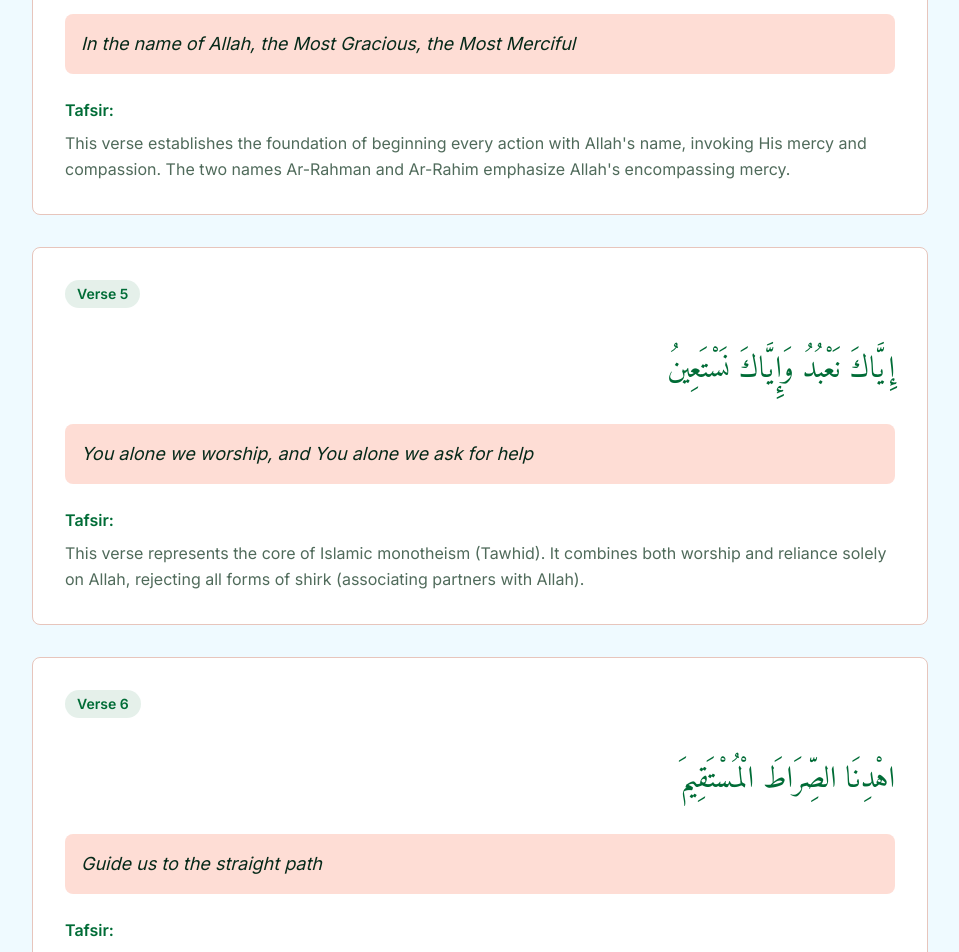
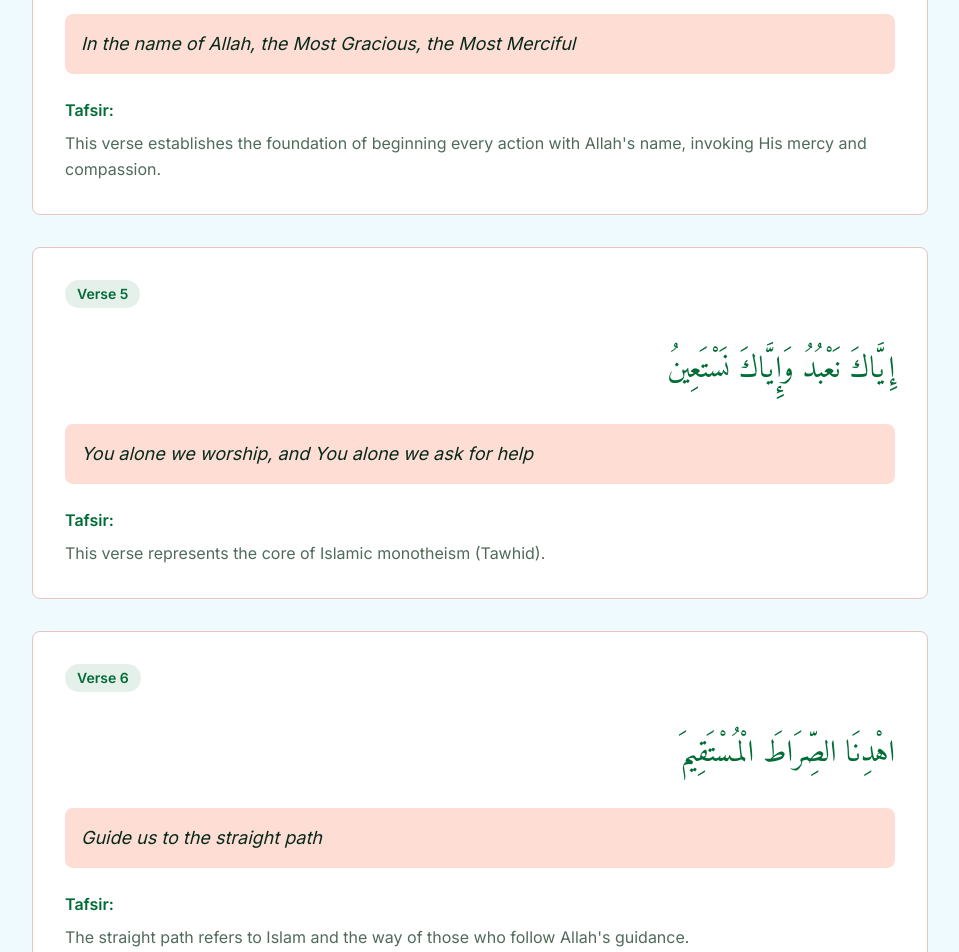
Before and after one commit to Mahammed988/noor-al-ilm, a Next.js app: page /tafsir/1 in a window 1280 px wide. Shown: the part 1140-2092 px from the top of the page, without its empty margins (160-1119 px from the left). Built offline with nearby package versions, Linux system fonts and the light colour scheme.

Commit message:
Fix dynamic routes with proper Next.js 15+ async params pattern

```diff
--- a/app/juz/[id]/page.tsx
+++ b/app/juz/[id]/page.tsx
@@ -1,17 +1,17 @@
 import { notFound } from "next/navigation";
-import { getJuzByNumber, getAllJuz } from "@/lib/data/juz";
+import { getJuzByNumber } from "@/lib/data/juz";
 import { getAllSurahs } from "@/lib/data/complete-surahs";
 import JuzContent from "@/components/JuzContent";
 
-export default async function JuzDetailPage({
-  params
-}: {
-  params: Promise<{ id: string }>
-}) {
-  const { id } = await params;
+interface PageProps {
+  params: Promise<{ id: string }>;
+}
+
+export default async function JuzDetailPage(props: PageProps) {
+  const params = await props.params;
+  const { id } = params;
   const juzNumber = parseInt(id);
 
-  // Validate juz number
   if (isNaN(juzNumber) || juzNumber < 1 || juzNumber > 30) {
     notFound();
   }
@@ -22,7 +22,6 @@ export default async function JuzDetailPage({
     notFound();
   }
 
-  // Get all surahs to display which ones are in this Juz
   const allSurahs = getAllSurahs();
   const surahsInJuz = allSurahs.filter(
     s => s.number >= juz.startSurah && s.number <= juz.endSurah
--- a/app/tafsir/[id]/page.tsx
+++ b/app/tafsir/[id]/page.tsx
@@ -2,16 +2,16 @@ import { notFound } from "next/navigation";
 import { getAllSurahs } from "@/lib/data/complete-surahs";
 import SurahContent from "@/components/SurahContent";
 
-export default async function SurahPage({
-  params
-}: {
-  params: Promise<{ id: string }>
-}) {
-  const { id } = await params;
+interface PageProps {
+  params: Promise<{ id: string }>;
+}
+
+export default async function SurahPage(props: PageProps) {
+  const params = await props.params;
+  const { id } = params;
   const allSurahs = getAllSurahs();
   const surahNumber = parseInt(id);
 
-  // Validate surah number
   if (isNaN(surahNumber) || surahNumber < 1 || surahNumber > 114) {
     notFound();
   }
@@ -22,7 +22,6 @@ export default async function SurahPage({
     notFound();
   }
 
-  // Sample verses for Al-Fatihah
   const sampleVerses = id === "1" ? [
     {
       number: 1,
@@ -32,8 +31,8 @@ export default async function SurahPage({
         om: "Maqaa Rabbii, Araaraa Guddaa, Araaraa Dhugaa"
       },
       tafsir: {
-        en: "This verse establishes the foundation of beginning every action with Allah's name, invoking His mercy and compassion. The two names Ar-Rahman and Ar-Rahim emphasize Allah's encompassing mercy.",
-        om: "Aayanni kun bu'uura hojii hunda maqaa Rabbiitiin jalqabuu, araaraa fi gara laafina Isaa kadhachuu hundeessa. Maqoonni lamaan Ar-Rahman fi Ar-Rahim araaraa Rabbii bal'aa ta'e cimsanii agarsiisu."
+        en: "This verse establishes the foundation of beginning every action with Allah's name, invoking His mercy and compassion.",
+        om: "Aayanni kun bu'uura hojii hunda maqaa Rabbiitiin jalqabuu hundeessa."
       }
     },
     {
@@ -44,8 +43,8 @@ export default async function SurahPage({
         om: "Si qofa waaqeffanna, Si qofa gargaarsa kadhanna"
       },
       tafsir: {
-        en: "This verse represents the core of Islamic monotheism (Tawhid). It combines both worship and reliance solely on Allah, rejecting all forms of shirk (associating partners with Allah).",
-        om: "Aayanni kun bu'uura Rabbii tokkicha ta'uu Islaamaa (Tawhid) bakka bu'a. Waaqeffannaa fi Rabbitti amanachuu qofa walitti makuun, bifa shirka (Rabbitti waan biraa makuu) hunda dida."
+        en: "This verse represents the core of Islamic monotheism (Tawhid).",
+        om: "Aayanni kun bu'uura Rabbii tokkicha ta'uu Islaamaa (Tawhid) bakka bu'a."
       }
     },
     {
@@ -56,8 +55,8 @@ export default async function SurahPage({
         om: "Karaa qajeelaa nuuf agarsiisi"
       },
       tafsir: {
-        en: "The straight path refers to Islam and the way of those who follow Allah's guidance. This is a continuous supplication that Muslims make in every prayer, acknowledging constant need for Allah's guidance.",
-        om: "Karaan qajeelaan Islaama fi karaa warra qajeelfama Rabbii hordofan agarsiisa. Kun kadhannaa Musliimoonni salaata hunda keessatti godhan yoo ta'u, barbaachisummaa qajeelfama Rabbii yeroo hunda akka barbaachisu beekuu dha."
+        en: "The straight path refers to Islam and the way of those who follow Allah's guidance.",
+        om: "Karaan qajeelaan Islaama fi karaa warra qajeelfama Rabbii hordofan agarsiisa."
       }
     }
   ] : [];
```
